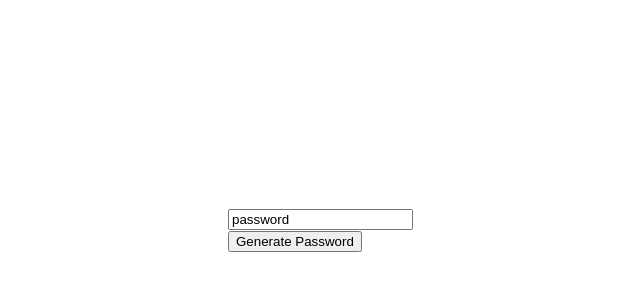
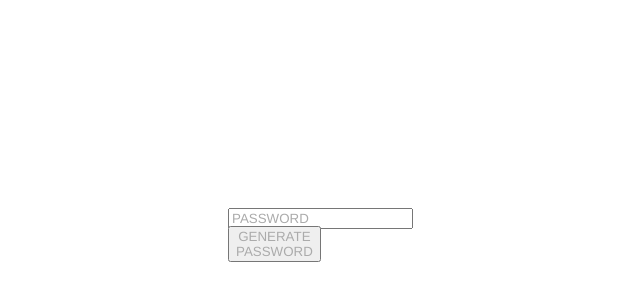
Before and after one commit to DeclanBernardin/PasswordGenerator, a React (Create React App) app: page / in a window 1280 px wide. Shown: the part 192-492 px from the top of the page, without its empty margins (348-988 px from the left). Built offline with nearby package versions, Linux system fonts and the light colour scheme; a web font is replaced by a local one.

Commit message:
added some css changes

```diff
--- a/src/App.css
+++ b/src/App.css
@@ -6,8 +6,16 @@
 
 .password{
  position: absolute;
+ font-family: test, helvetica, sans-serif;
+ font-style: normal;
+ font-weight: 400;
+ color: #ababab;
+ text-rendering: optimizeLegibility;
+ text-transform: uppercase;
+ padding: 20;
 }
 
 @font-face{
-
+font-family: test;
+src: url(https://github.com/DeclanBernardin/PasswordGenerator/blob/master/fonts/VCR_OSD_MONO.woff2)
 }
--- a/src/App.js
+++ b/src/App.js
@@ -26,9 +26,9 @@ class App extends Component {
     return (
     <div className="container">
       <div className="password">
-        <input value={this.state.finalPW}></input>
+          <input className="password" value={this.state.finalPW}></input>
         <br/>
-        <button onClick={this.togglePassword}>Generate Password</button>
+          <button className="password" onClick={this.togglePassword}>Generate Password</button>
       </div>
     </div>
     );
```
